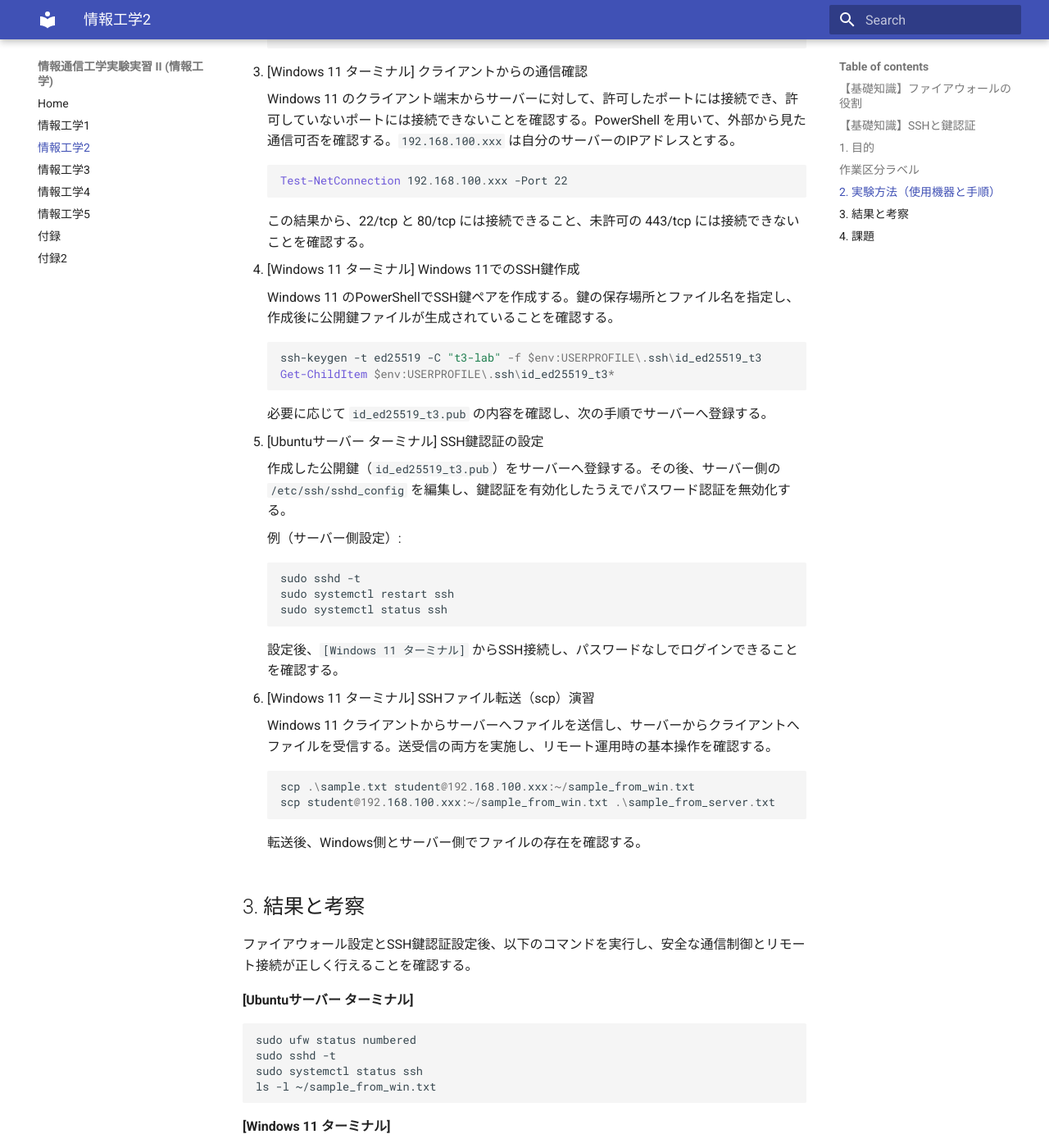
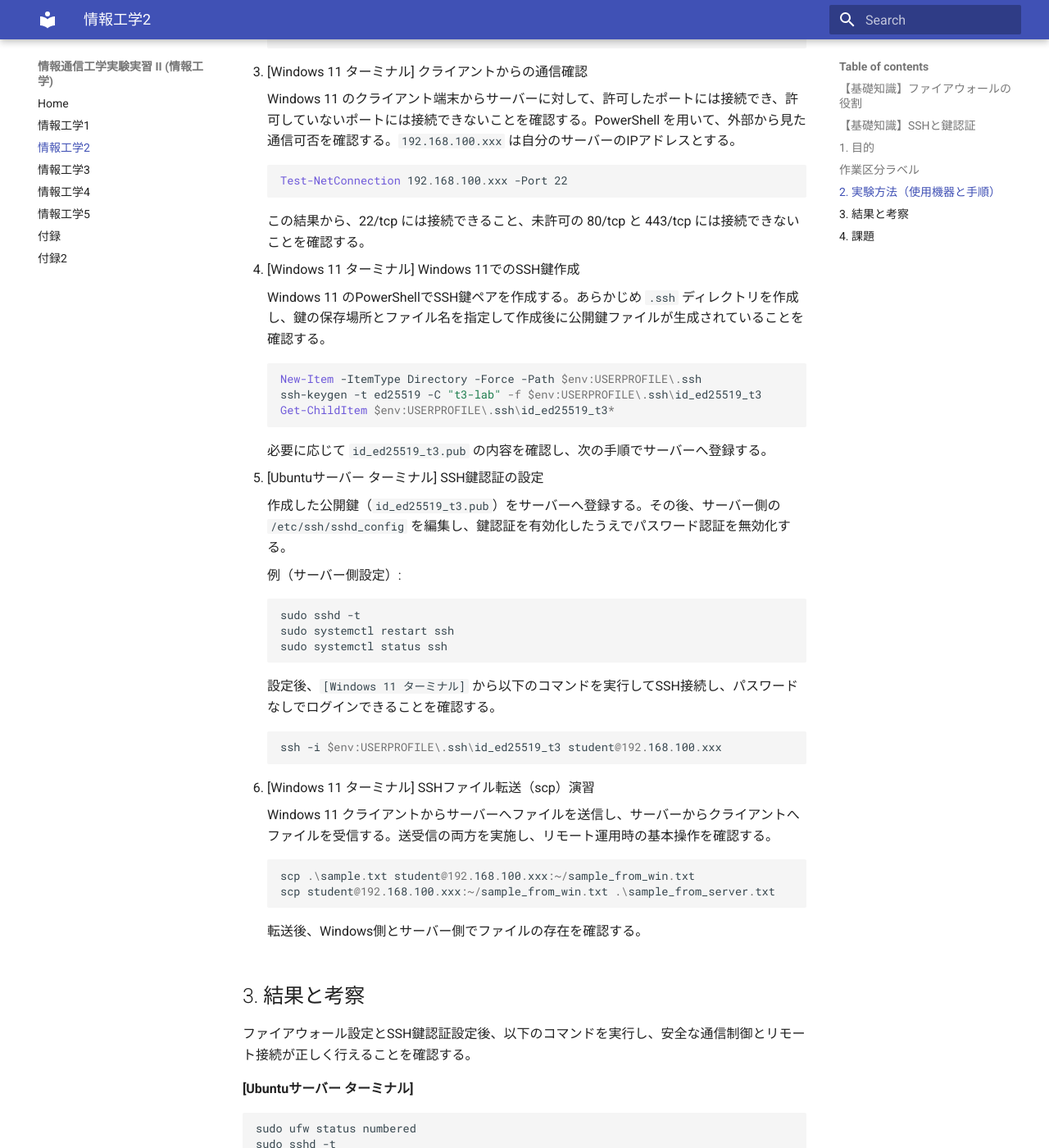
Before and after one commit to hiracchi/metro-cit-t3-lab, an MkDocs documentation site: the page built from docs/lab2.md, in a window 1280 px wide and 1400 px high, scrolled down 1326 px. Shown: the whole window at 82% size. Built offline with MkDocs 1.6.1 and Material for MkDocs 9.7.7, drawn with Linux system fonts in a browser that asks for light colours; some of the changed text lies outside the part shown.

Commit message:
docs: add ssh documentation

````diff
--- a/docs/lab2.md
+++ b/docs/lab2.md
@@ -47,13 +47,14 @@ SSHはサーバーへ遠隔接続して管理するための仕組みであり
     Test-NetConnection 192.168.100.xxx -Port 22
     ```
 
-    この結果から、22/tcp と 80/tcp には接続できること、未許可の 443/tcp には接続できないことを確認する。
+    この結果から、22/tcp には接続できること、未許可の 80/tcp と 443/tcp には接続できないことを確認する。
 
 1. [Windows 11 ターミナル] Windows 11でのSSH鍵作成
 
-    Windows 11 のPowerShellでSSH鍵ペアを作成する。鍵の保存場所とファイル名を指定し、作成後に公開鍵ファイルが生成されていることを確認する。
+    Windows 11 のPowerShellでSSH鍵ペアを作成する。あらかじめ `.ssh` ディレクトリを作成し、鍵の保存場所とファイル名を指定して作成後に公開鍵ファイルが生成されていることを確認する。
 
     ```powershell
+    New-Item -ItemType Directory -Force -Path $env:USERPROFILE\.ssh
     ssh-keygen -t ed25519 -C "t3-lab" -f $env:USERPROFILE\.ssh\id_ed25519_t3
     Get-ChildItem $env:USERPROFILE\.ssh\id_ed25519_t3*
     ```
@@ -72,7 +73,11 @@ SSHはサーバーへ遠隔接続して管理するための仕組みであり
     sudo systemctl status ssh
     ```
 
-    設定後、`[Windows 11 ターミナル]` からSSH接続し、パスワードなしでログインできることを確認する。
+    設定後、`[Windows 11 ターミナル]` から以下のコマンドを実行してSSH接続し、パスワードなしでログインできることを確認する。
+
+    ```powershell
+    ssh -i $env:USERPROFILE\.ssh\id_ed25519_t3 student@192.168.100.xxx
+    ```
 
 1. [Windows 11 ターミナル] SSHファイル転送（scp）演習
 
@@ -100,8 +105,10 @@ ls -l ~/sample_from_win.txt
 **[Windows 11 ターミナル]**
 
 ```powershell
+New-Item -ItemType Directory -Force -Path $env:USERPROFILE\.ssh
 ssh-keygen -t ed25519 -C "t3-lab" -f $env:USERPROFILE\.ssh\id_ed25519_t3
 Test-NetConnection 192.168.100.xxx -Port 22
+ssh -i $env:USERPROFILE\.ssh\id_ed25519_t3 student@192.168.100.xxx
 scp .\sample.txt student@192.168.100.xxx:~/sample_from_win.txt
 scp student@192.168.100.xxx:~/sample_from_win.txt .\sample_from_server.txt
 ```
````
Also changed, not shown: docs/index.md (+4 -4 lines).
